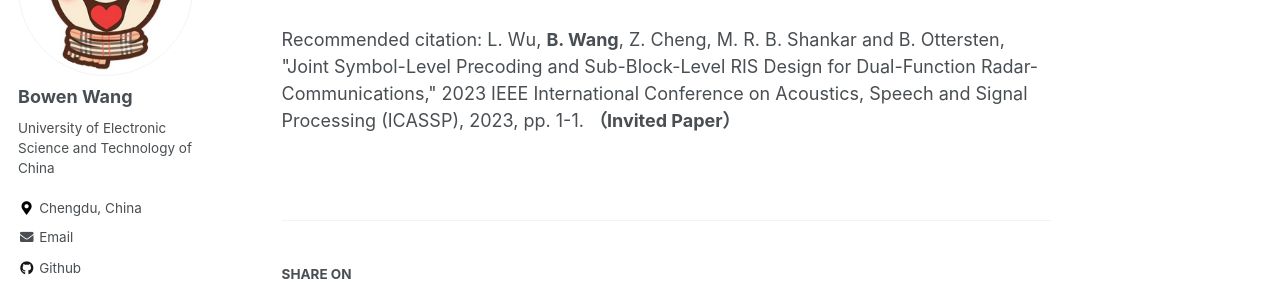
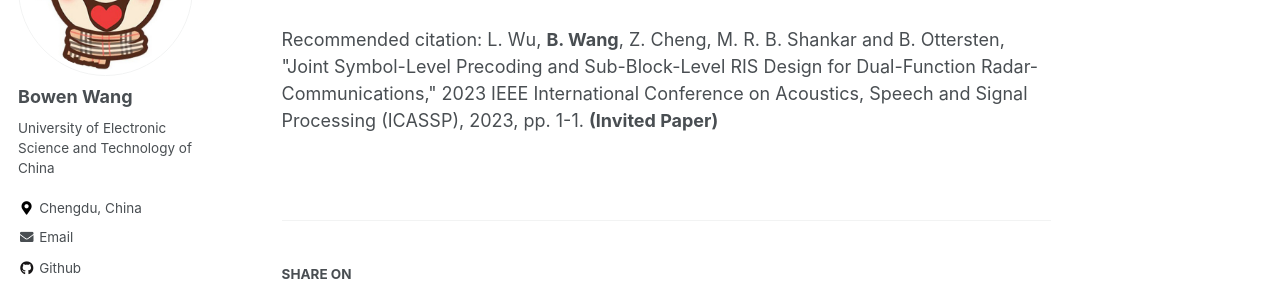
Before and after one commit to BW-Wang/BW-Wang.github.io, a Jekyll site: the page built from _publications/2023-conf-icassp.md, in a window 1280 px wide. Shown: the part 217-507 px from the top of the page. Built offline with Jekyll 4.4.1, drawn with Linux system fonts in a browser that asks for light colours; some web fonts are replaced.

```diff
--- a/_publications/2023-conf-icassp.md
+++ b/_publications/2023-conf-icassp.md
@@ -5,6 +5,6 @@ collection: publications
 permalink: /publication/2023-conf-icassp
 date: 2023-2-17
 level: conference
-citation: L. Wu, <b>B. Wang</b>, Z. Cheng,  M. R. B. Shankar and B. Ottersten, "Joint Symbol-Level Precoding and Sub-Block-Level RIS Design for Dual-Function Radar-Communications," 2023 IEEE International Conference on Acoustics, Speech and Signal Processing (ICASSP), 2023, pp. 1-1. <b>（Invited Paper）</b>
+citation: L. Wu, <b>B. Wang</b>, Z. Cheng,  M. R. B. Shankar and B. Ottersten, "Joint Symbol-Level Precoding and Sub-Block-Level RIS Design for Dual-Function Radar-Communications," 2023 IEEE International Conference on Acoustics, Speech and Signal Processing (ICASSP), 2023, pp. 1-1. <b>(Invited Paper)</b>
 
 ---
```
